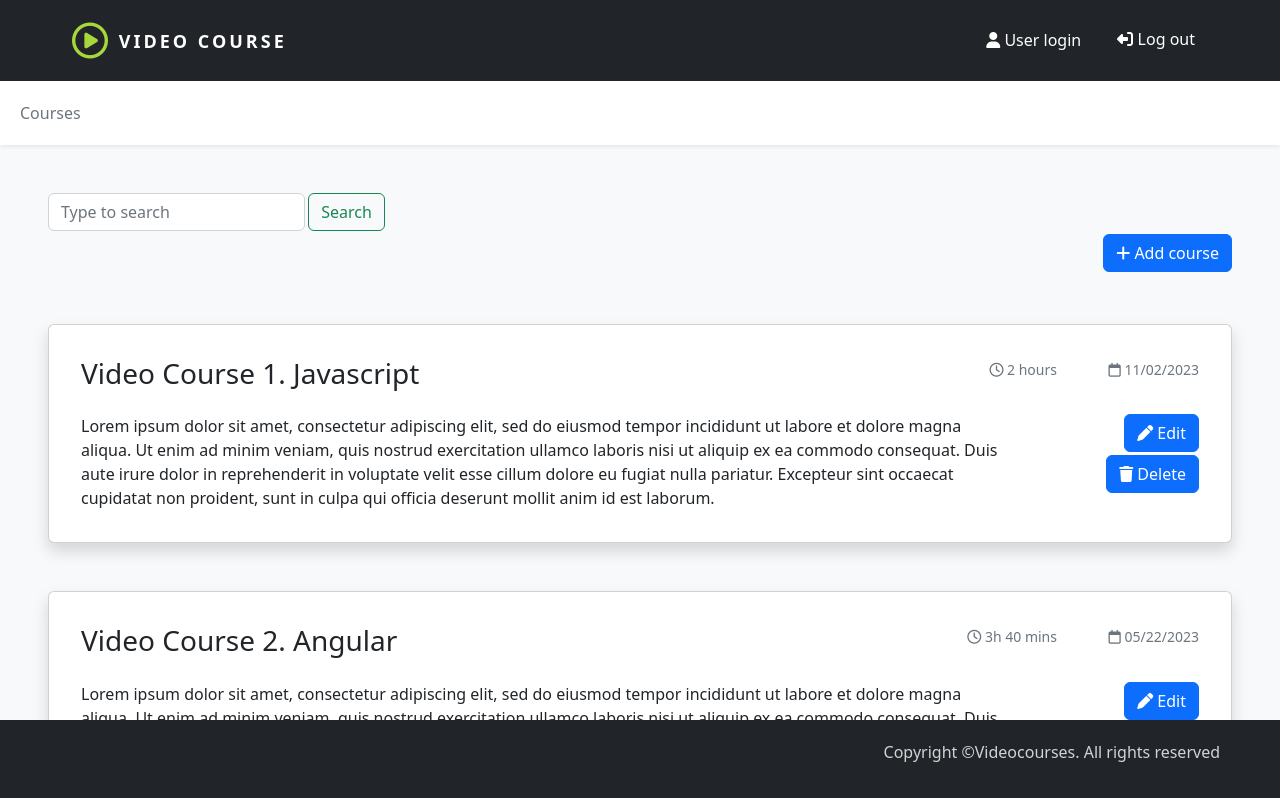
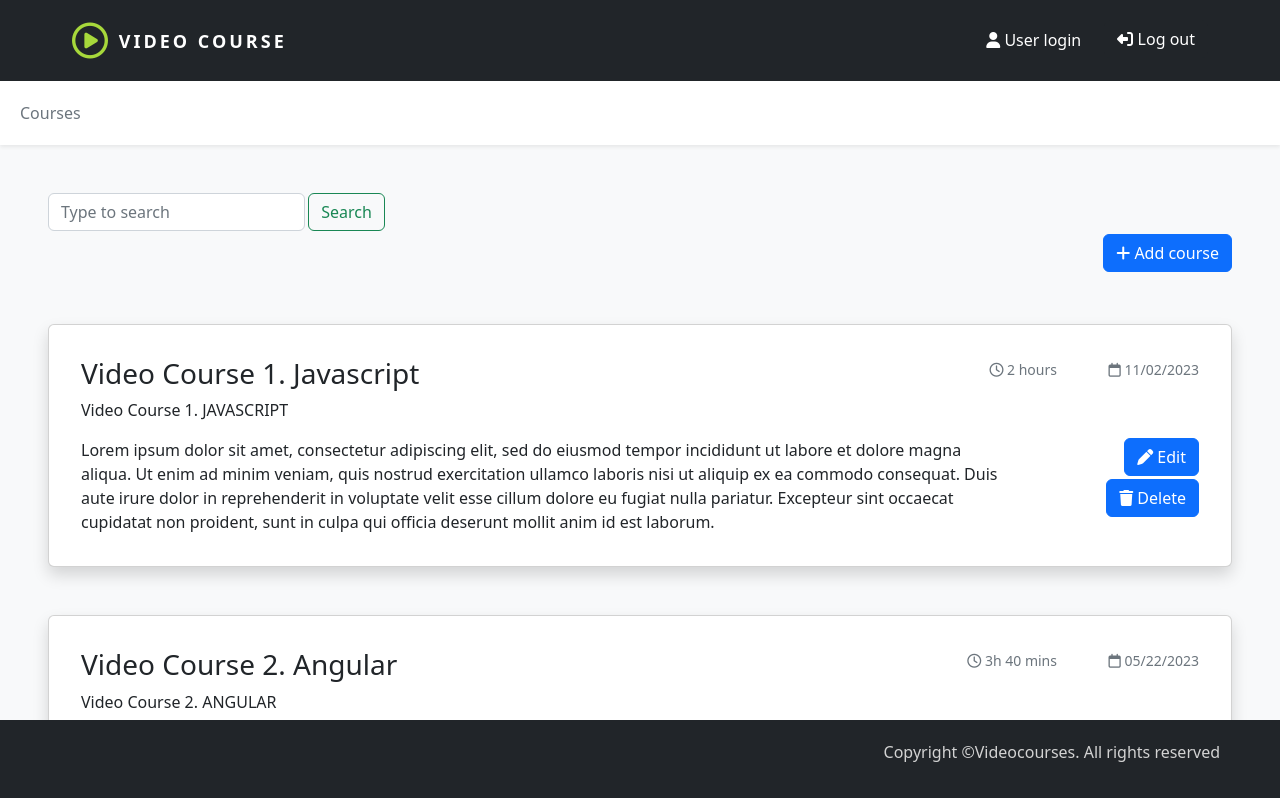
Before and after one commit to Sytnikovakatya/angular-courses-app, an Angular app: page / in a window 1280 px wide. Shown: the top 798 px of the page. Built offline with nearby package versions, Linux system fonts and the light colour scheme.

Commit message:
use built-in pipe to uppercase video course name

```diff
--- a/src/app/components/course-card/course-card.component.html
+++ b/src/app/components/course-card/course-card.component.html
@@ -4,6 +4,7 @@
       <div class="row">
         <div class="col-8">
           <h5 class="card-title fs-3">Video Course {{ course.id }}. {{ course.name }}</h5>
+            Video Course {{ course.id }}. {{ course.name | uppercase }}
         </div>
         <div class="col-4 text-end">
           <span class="card-text me-5"
```
